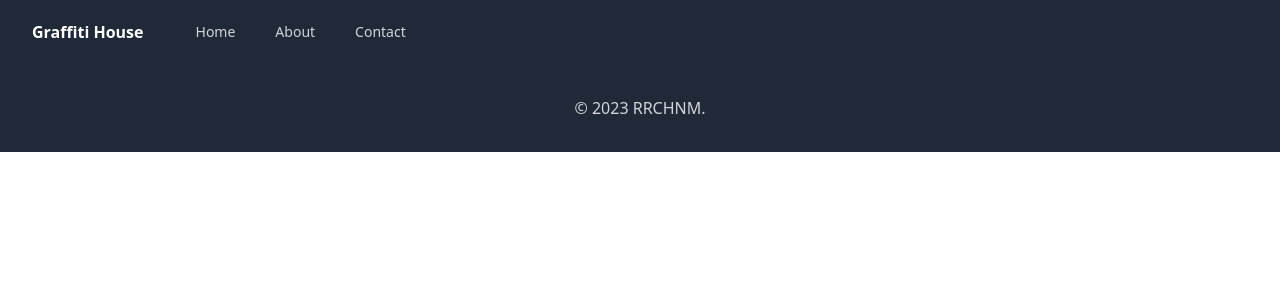
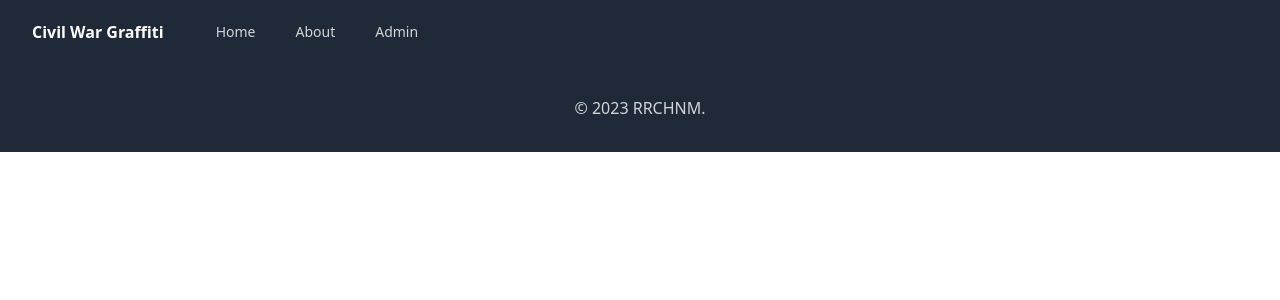
Before and after one commit to chnm/graffitihouse, a Django app: template templates/base.html in a window 1280 px wide. Shown: the top 300 px of the page. Run offline with Django 4.2, Linux system fonts and the light colour scheme; the template is opened without the code that fills it, so the values that code supplies are empty; some libraries are stand-ins or nearby versions.

Commit message:
style: Updated navigation

```diff
--- a/templates/base.html
+++ b/templates/base.html
@@ -16,7 +16,7 @@
                 <div class="flex items-center justify-between h-16">
                     <div class="flex items-center">
                         <div class="flex-shrink-0">
-                            <div class="text-white font-bold">Graffiti House</div>
+                            <div class="text-white font-bold">Civil War Graffiti</div>
                         </div>
                         <div class="hidden md:block">
                             <div class="ml-10 flex items-baseline space-x-4">
@@ -31,9 +31,9 @@
                                     >About</a
                                         >
                                         <a
-                                            href="#"
+                                            href="{% url 'admin:index' %}"
                                             class="text-gray-300 hover:bg-gray-700 hover:text-white px-3 py-2 rounded-md text-sm font-medium"
-                                        >Contact</a
+                                        >Admin</a
                                             >
                                         </div>
                                     </div>
```
